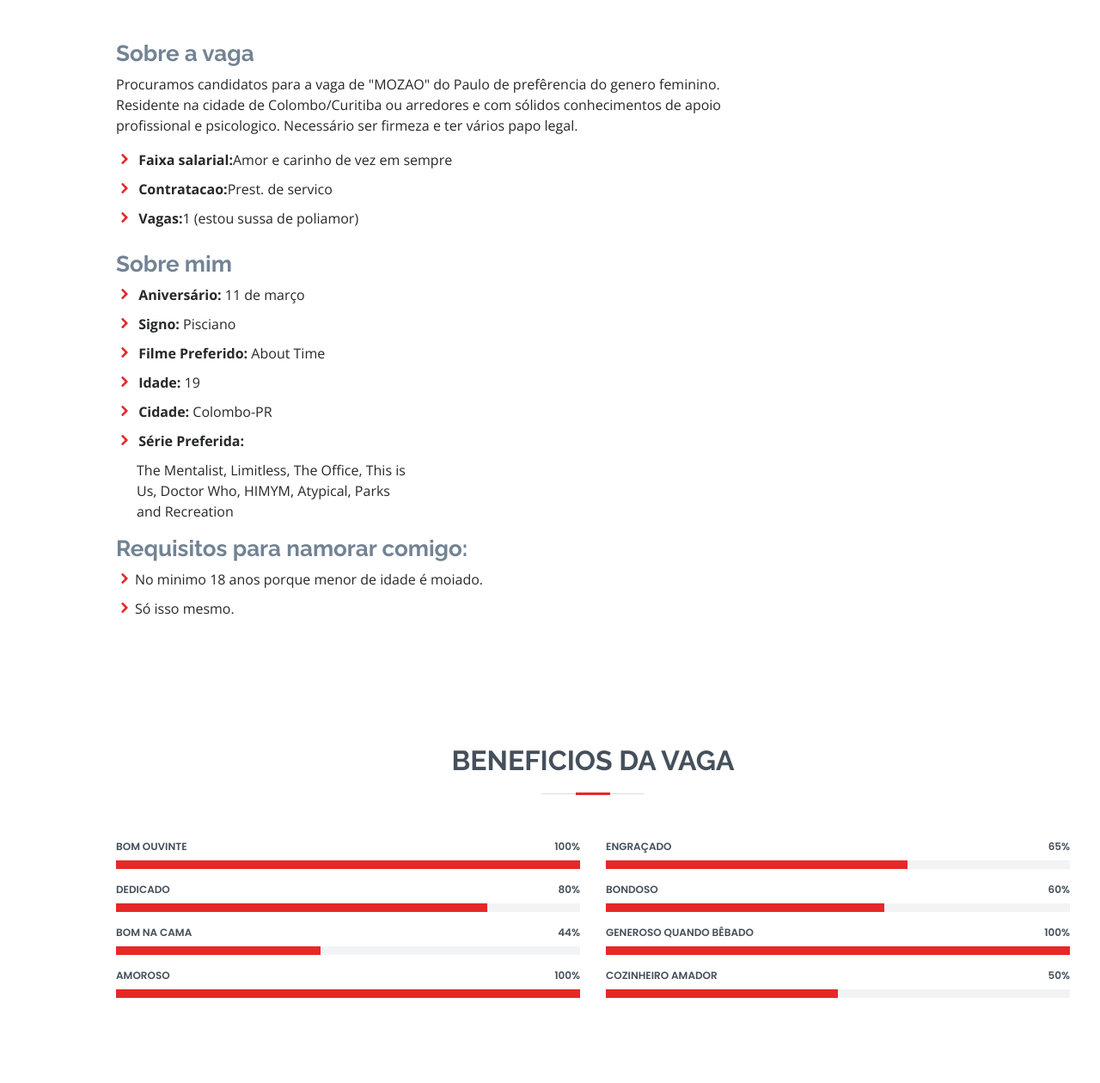
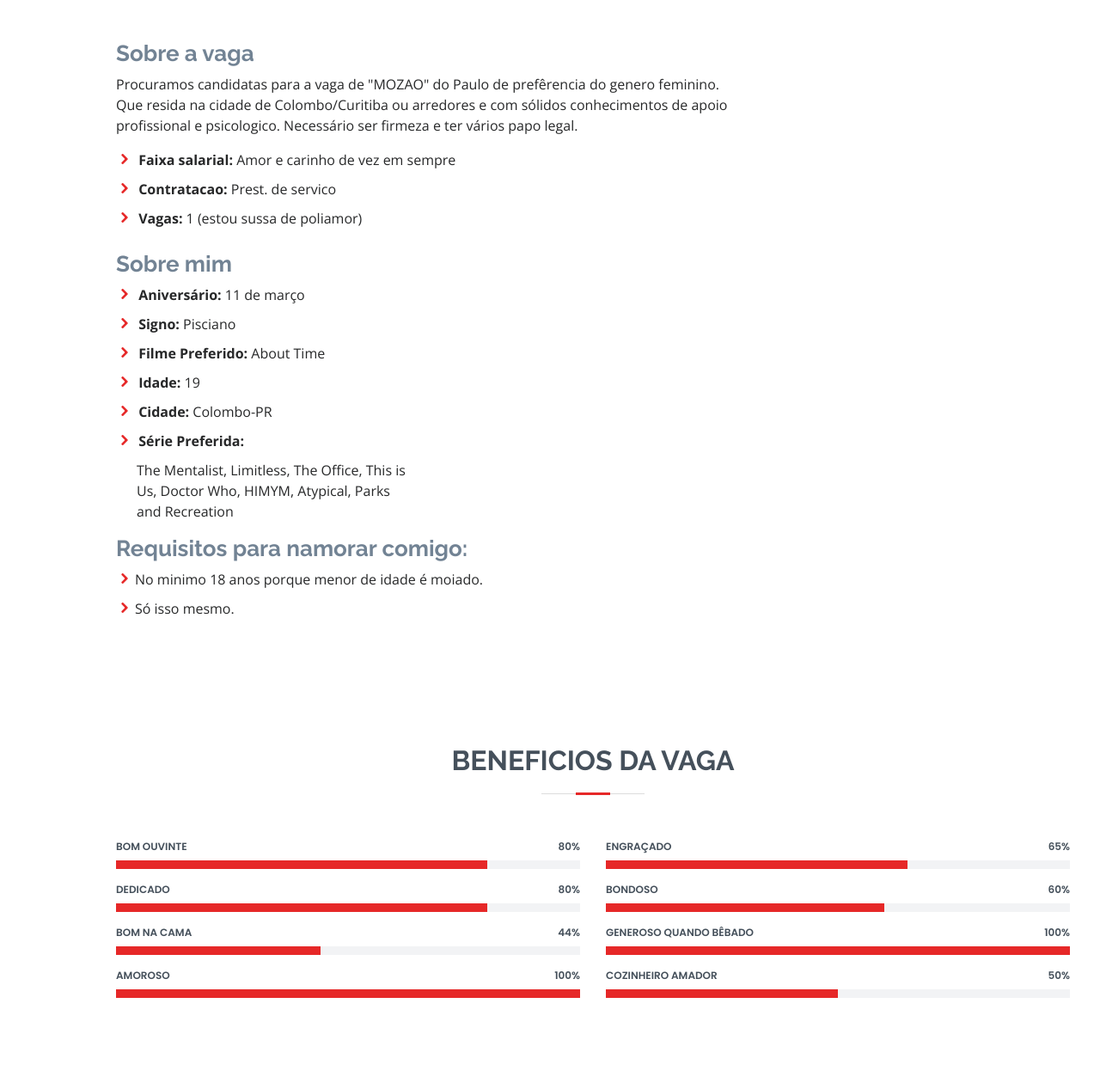
Before and after one commit to pscordeiro/Mozao-pro-Paulo, a plain HTML site: page index.html in a window 1280 px wide. Shown: the part 960-2220 px from the top of the page at 86% size. Drawn offline with nearby package versions, Linux system fonts and the light colour scheme.

Commit message:
FIX: atualizando dados

```diff
--- a/index.html
+++ b/index.html
@@ -84,13 +84,13 @@
           <div class="col-lg-8 pt-4 pt-lg-0 content">
             <h3>Sobre a vaga</h3>
             <p class="">
-              Procuramos candidatos para a vaga de "MOZAO" do Paulo de prefêrencia do genero feminino. Residente na cidade de
+              Procuramos candidatas para a vaga de "MOZAO" do Paulo de prefêrencia do genero feminino. Que resida na cidade de
               Colombo/Curitiba ou arredores e com sólidos conhecimentos de apoio profissional e psicologico. Necessário
               ser firmeza e ter vários papo legal.</br>
               <ul>
-                <li><i class="icofont-rounded-right"></i> <strong>Faixa salarial:</strong>Amor e carinho de vez em sempre</li>
-                <li><i class="icofont-rounded-right"></i> <strong>Contratacao:</strong>Prest. de servico</li>
-                <li><i class="icofont-rounded-right"></i> <strong>Vagas:</strong>1 (estou sussa de poliamor)</li>
+                <li><i class="icofont-rounded-right"></i> <strong>Faixa salarial:</strong> Amor e carinho de vez em sempre</li>
+                <li><i class="icofont-rounded-right"></i> <strong>Contratacao:</strong> Prest. de servico</li>
+                <li><i class="icofont-rounded-right"></i> <strong>Vagas:</strong> 1 (estou sussa de poliamor)</li>
               </ul>
             </p>
 
@@ -144,9 +144,9 @@
           <div class="col-lg-6">
 
             <div class="progress">
-              <span class="skill">Bom ouvinte <i class="val">100%</i></span>
+              <span class="skill">Bom ouvinte <i class="val">80%</i></span>
               <div class="progress-bar-wrap">
-                <div class="progress-bar" role="progressbar" aria-valuenow="100" aria-valuemin="0" aria-valuemax="100">
+                <div class="progress-bar" role="progressbar" aria-valuenow="80" aria-valuemin="0" aria-valuemax="100">
                 </div>
               </div>
             </div>
@@ -318,7 +318,7 @@
 
               <div class="phone">
                 <i class="icofont-phone"></i>
-                <h4>Chama no Hiroshima Nagazap:</h4>
+                <h4>Chama no zipzops: </h4>
                 <p>41 96969-6969</p>
               </div>
 
```
